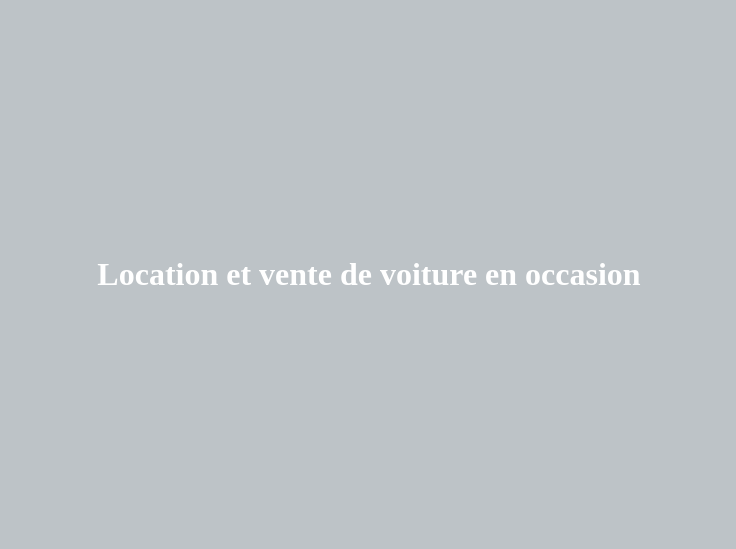
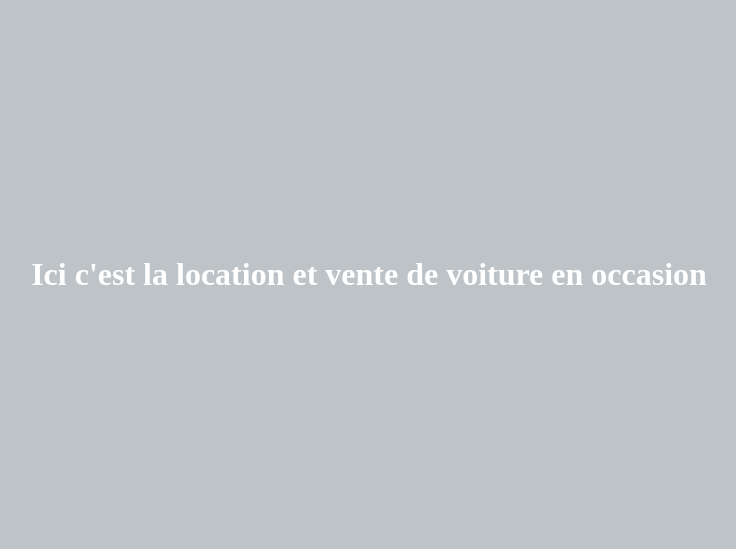
Before and after one commit to AissatouBarry2020/voiture, a plain HTML site: page index.html in a window 1280 px wide. Shown: the part 18-567 px from the top of the page, without its empty margins (271-1007 px from the left). Drawn offline with Linux system fonts and the light colour scheme.

Commit message:
Modification de la description

```diff
--- a/index.html
+++ b/index.html
@@ -4,6 +4,6 @@
 	<title>Mon premier site web</title>
 </head>
 <body style="background-color:#bdc3c7">
-<h1 style="padding-top: 20%; padding-bottom: 20%; text-align:center;color:#ffffff">Location et vente de voiture en occasion </h1>
+<h1 style="padding-top: 20%; padding-bottom: 20%; text-align:center;color:#ffffff">Ici c'est la location et vente de voiture en occasion </h1>
 </body>
 </html>
```
